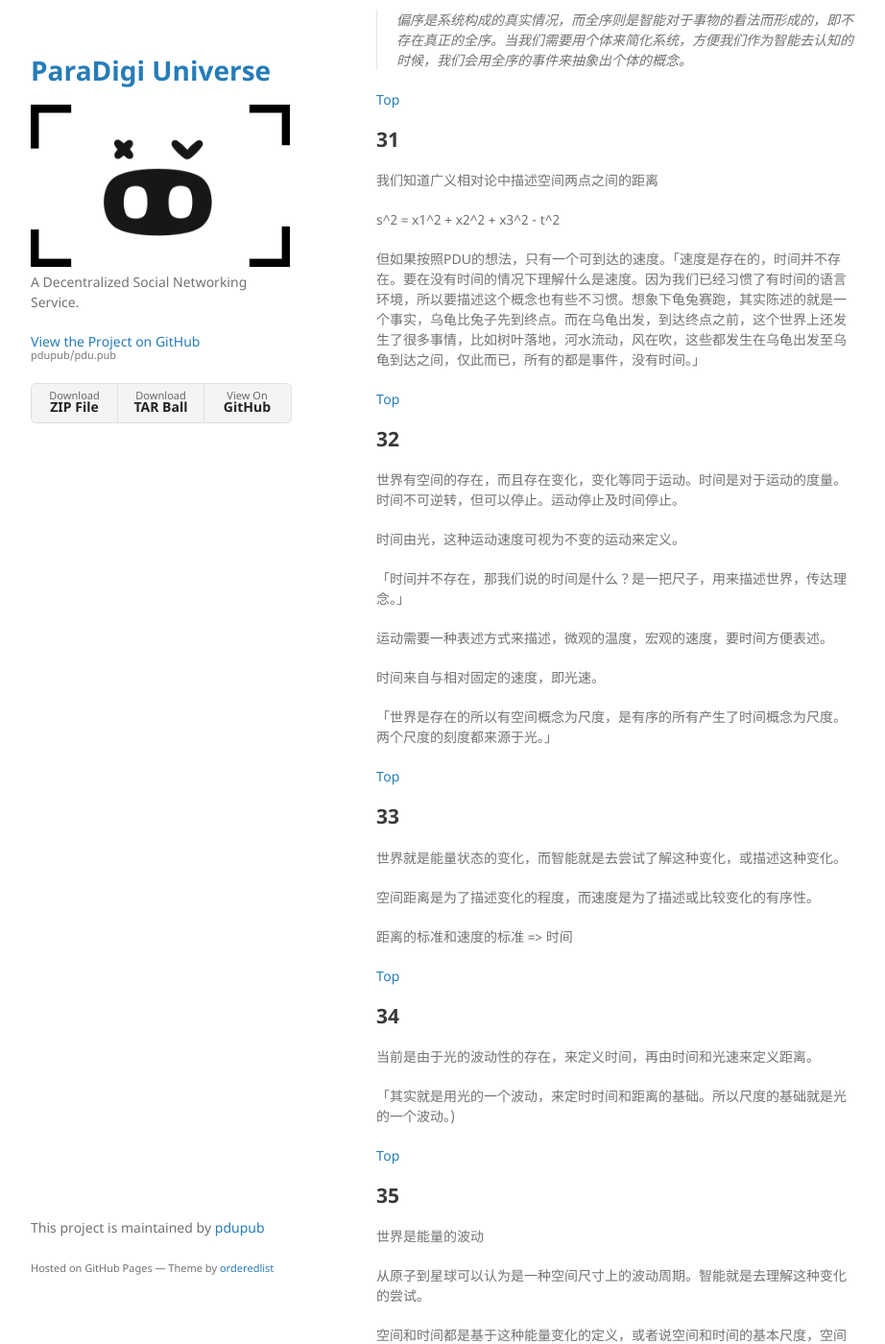
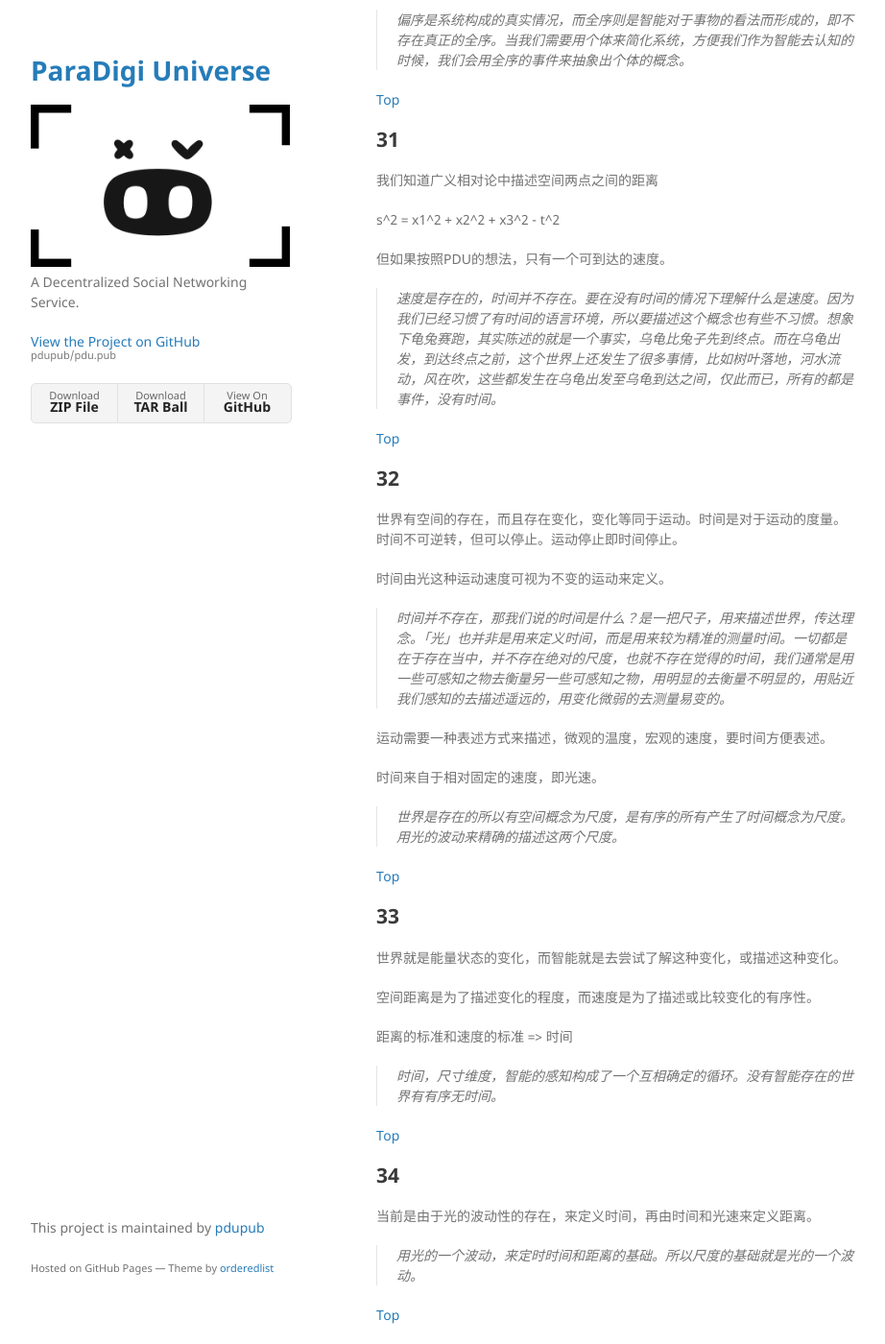
Before and after one commit to pdupub/pdu.pub, a Jekyll site: the page built from docs/zh/Draft.md, in a window 1280 px wide and 1400 px high, scrolled down 15436 px. Shown: the whole window at 96% size, without its empty margins (178-1100 px from the left). Built offline with Jekyll 4.4.1, drawn with Linux system fonts in a browser that asks for light colours; our own code applies the rules of GitHub Pages for plain Markdown files; some of the changed text lies outside the part shown.

Commit message:
draft refactor 1.36

```diff
--- a/docs/zh/Draft.md
+++ b/docs/zh/Draft.md
@@ -626,24 +626,26 @@
 
 s^2 = x1^2 + x2^2 + x3^2 - t^2
 
-但如果按照PDU的想法，只有一个可到达的速度。「速度是存在的，时间并不存在。要在没有时间的情况下理解什么是速度。因为我们已经习惯了有时间的语言环境，所以要描述这个概念也有些不习惯。想象下龟兔赛跑，其实陈述的就是一个事实，乌龟比兔子先到终点。而在乌龟出发，到达终点之前，这个世界上还发生了很多事情，比如树叶落地，河水流动，风在吹，这些都发生在乌龟出发至乌龟到达之间，仅此而已，所有的都是事件，没有时间。」
+但如果按照PDU的想法，只有一个可到达的速度。
+
+> 速度是存在的，时间并不存在。要在没有时间的情况下理解什么是速度。因为我们已经习惯了有时间的语言环境，所以要描述这个概念也有些不习惯。想象下龟兔赛跑，其实陈述的就是一个事实，乌龟比兔子先到终点。而在乌龟出发，到达终点之前，这个世界上还发生了很多事情，比如树叶落地，河水流动，风在吹，这些都发生在乌龟出发至乌龟到达之间，仅此而已，所有的都是事件，没有时间。
 
 
 [Top](#笔记稿)
 
 ## 32
 
-世界有空间的存在，而且存在变化，变化等同于运动。时间是对于运动的度量。时间不可逆转，但可以停止。运动停止及时间停止。
-
-时间由光，这种运动速度可视为不变的运动来定义。
-
-「时间并不存在，那我们说的时间是什么？是一把尺子，用来描述世界，传达理念。」
+世界有空间的存在，而且存在变化，变化等同于运动。时间是对于运动的度量。时间不可逆转，但可以停止。运动停止即时间停止。
+
+时间由光这种运动速度可视为不变的运动来定义。
+
+> 时间并不存在，那我们说的时间是什么？是一把尺子，用来描述世界，传达理念。「光」也并非是用来定义时间，而是用来较为精准的测量时间。一切都是在于存在当中，并不存在绝对的尺度，也就不存在觉得的时间，我们通常是用一些可感知之物去衡量另一些可感知之物，用明显的去衡量不明显的，用贴近我们感知的去描述遥远的，用变化微弱的去测量易变的。
 
 运动需要一种表述方式来描述，微观的温度，宏观的速度，要时间方便表述。
 
-时间来自与相对固定的速度，即光速。
-
-「世界是存在的所以有空间概念为尺度，是有序的所有产生了时间概念为尺度。两个尺度的刻度都来源于光。」
+时间来自于相对固定的速度，即光速。
+
+> 世界是存在的所以有空间概念为尺度，是有序的所有产生了时间概念为尺度。用光的波动来精确的描述这两个尺度。
 
 
 [Top](#笔记稿)
@@ -656,6 +658,7 @@
 
 距离的标准和速度的标准 => 时间
 
+> 时间，尺寸维度，智能的感知构成了一个互相确定的循环。没有智能存在的世界有有序无时间。
 
 [Top](#笔记稿)
 
@@ -663,7 +666,7 @@
 
 当前是由于光的波动性的存在，来定义时间，再由时间和光速来定义距离。
 
-「其实就是用光的一个波动，来定时时间和距离的基础。所以尺度的基础就是光的一个波动。)
+> 用光的一个波动，来定时时间和距离的基础。所以尺度的基础就是光的一个波动。
 
 
 [Top](#笔记稿)
@@ -676,14 +679,18 @@
 
 空间和时间都是基于这种能量变化的定义，或者说空间和时间的基本尺度，空间是基于某特定变化的周期，时间可基于空间及光速得到。
 
-「变化周期，空间尺度，时间尺度三个知其二可以得出第三个。」
+> 变化周期，空间尺度，时间尺度三个知其二可以得出第三个。
 
 
 [Top](#笔记稿)
 
 ## 36
 
-存在本身即是个体存在的意义，个体集类比于市场。如同价格的存在，个体集中的所有个体的利益实时平衡「就如同市场中那个时刻存在的价格。」而这种平衡的目的是提高个体集的可持续发展，及个体数二阶导数。类似于市场中价格为了提高效率。「更有效的进行资源分配」
+存在本身即是个体存在的意义，个体集类比于市场。如同价格的存在，个体集中的所有个体的利益实时平衡，就如同市场中那个时刻存在的价格。而这种平衡的目的是提高个体集的可持续发展，及个体数二阶导数。类似于市场中价格为了提高效率，更有效的进行资源分配。
+
+> 在一个个体集合当中，利益的平衡是实时的。比如在一个家庭中，看似在孩子小的时候，只有父母的付出，孩子获得。其实父母的付出一直伴随着对于未来价值实现的折现，这种折算的方式不准确，不精确，甚至不正确，但却是时刻存在且平衡于付出的。
+
+> 另一个例子是犯罪的例子。社会中有些人会选择犯罪以获取超额利益，而大多数人不会。本质上并非由于个体的善恶决定，而是由于对于利益计算的差异造成，选择犯罪的会认为犯罪被抓的可能性小，所以最中的利益期望值计算的结果让他们认为犯罪的行为对自身更有利。他们并非没有计算利益，而是由于对事物认识的偏差，造成了计算的错误。
 
 
 [Top](#笔记稿)
```
